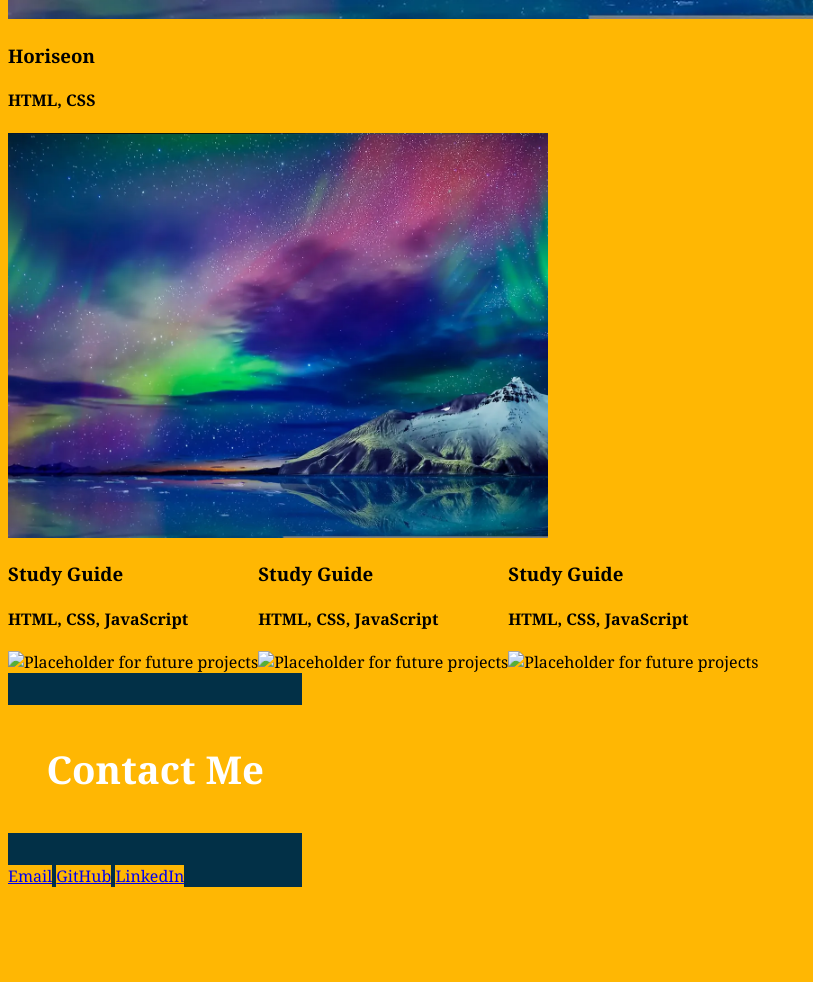
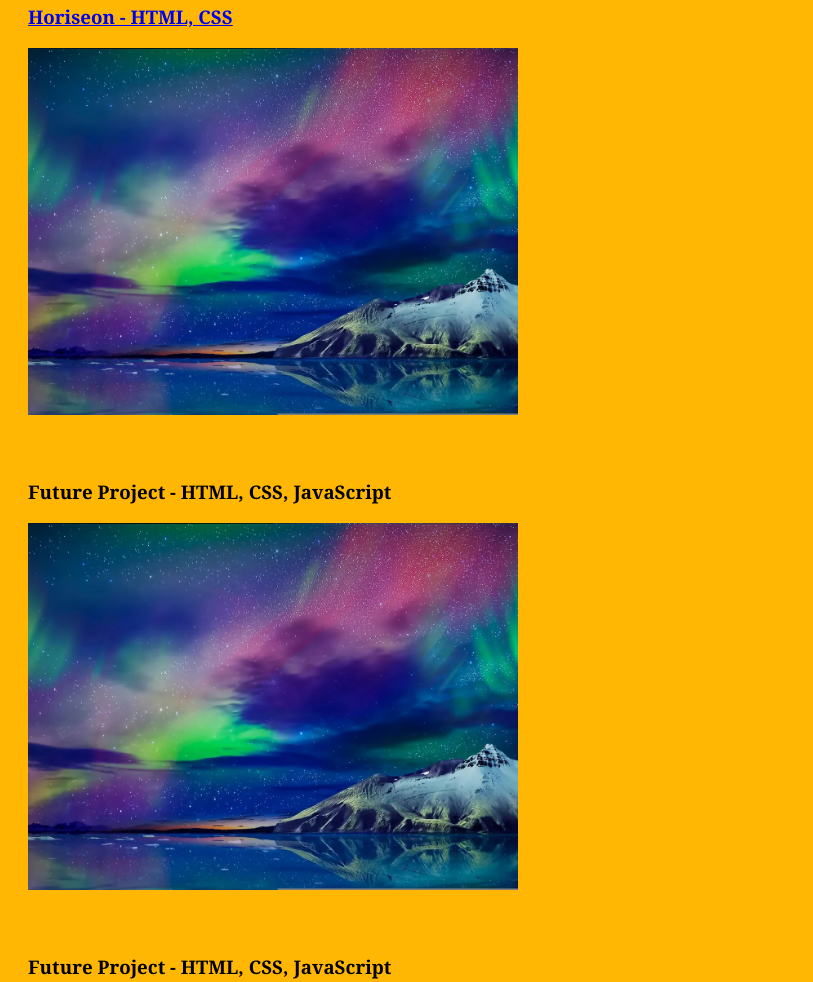
Before and after one commit to ahgeak/anna_chuapetcharasopon_portfolio, a plain HTML site: page index.html in a window 1280 px wide. Shown: the part 1775-2757 px from the top of the page, without its empty margins (0-813 px from the left). Before the commit the page ends 2670 px from the top, so only its background shows below. Drawn offline with Linux system fonts and the light colour scheme.

Commit message:
fixed issue with images being the incorrect sizes, fixed id and class elements in work class, cleaned up CSS

```diff
--- a/assets/style.css
+++ b/assets/style.css
@@ -9,22 +9,27 @@
     padding: 2em;
 }
 
+.contact-me {
+    display: flex;
+    background-color: #023047;
+    padding: 2em;
+}
+
 .header h1 {
     font-size: 4vw;
 }
 
-.header h1, nav {
+.header h1, nav, .footer-right h2, .contact-me h2 {
     display: inline-block;
     background-color: #023047;
     color: white;
 }
 
-.header-right {
+.header-right, .footer-right {
     display: flex;
 }
 
-.header a {
-    /* float: right;  /* this makes them all side by side */
+.header a, .contact-me a {
     display: flex;
     flex-direction: row;
     color: white;
@@ -34,7 +39,7 @@
 }
 
 /* When mouse hovers change background color and text color */
-.header a:hover {
+.header a:hover, .contact-me a:hover {
     background-color: gray;
     color: black;
 }
@@ -59,32 +64,66 @@ h2 {
     }
 }
 
+/* This is the container element */
 .work {
     display: flex;
-    flex-direction: row;
-    flex-wrap: wrap;
+    /* flex-direction: row; */
+    /* overflow-x: scroll; */
+    flex-direction: column;
+    /* flex-wrap: wrap; */
 }
 
-/* This makes the layout responsive and has the elements display in columns */
-@media (max-width: 667px) {
+/* This makes the layout responsive and has the elements display in columns  */
+ @media (max-width: 667px) {
     .work {
         flex-direction: column;
     }
 }
 
-/* #about-me-title, #work-title {
-    float: left;
-    margin-right: 2em;
+/* This is the project cards */
+.project-card {
+    /* display: flex; */
+    padding: 20px;
 }
 
-#anna-photo {
-    justify-content: flex-end;
+
+
+.project-1-image {
+    display: inline-block;
+    width: 95%;
+    height: auto;
+}
+
+
+.project-pictures {
+    display: inline-block;
+    width: 40%;
+    height: auto;
+}
+
+/* .work img {
+    min-width: 150px;
+    width: 30%;
 } */
 
-#project-1-image {
-    width: 95%;
-}
 
-#project-2-image {
-    width: 45%;
-}
+/* .work-container {
+    position: grid;
+    align-items: center;
+    grid-template-columns: 1fr 1fr 1fr;
+    column-gap: 5px;
+} */
+
+
+/* .text-block {
+   position: relative;
+    bottom: 0;
+    font-size: 2em;
+    background-color: #023047;
+    color: white;
+    padding: .5em;
+} */
+    /* width: auto;
+    font-size: 1em;
+    padding: 20px;
+    text-align: left;
--- a/index.html
+++ b/index.html
@@ -10,13 +10,13 @@
 <body>
 
     <!-- Header element with links to each section of the page. When a user clicks on the link the user will be taken to that section of the page. -->
+    <div class="whole-page">
     <header class="header">
         <h1>Anna Chuapetcharasopon</h1>
         <nav class="header-right">
             <a href="#about-me-title">About Me</a>
             <a href="#work-title">Work</a>
             <a href="#contact-me-title">Contact Me</a>
-            <a class="nav-links-right">Resume</a>
         </nav>
     </header>
 
@@ -30,45 +30,43 @@
     <!-- This is the work section that will have examples of projects Anna has created -->
     <section class="work">
         <h2 id="work-title">Work</h2>
-        <div id="study-guide-project">
-            <h3>Study Guide</h3>
-            <h4>HTML, CSS</h4>
-            <img id="project-1-image" src="./assets/Images/Northern-Lights-3.png" alt="Screenshot of Anna's first project, a Study Guide">
+
+        <div id="study-guide-project" class="project-card">
+            <h3 class="text-block"><a href="https://ahgeak.github.io/prework-study-guide/">Study Guide - HTML, CSS</a></h3>
+            <img id="project-1-image" class="project-1-image" src="./assets/Images/Northern-Lights-3.png" alt="Screenshot of Anna's first project, a Study Guide">
         </div>
 
-        <div id="horiseon">
-            <h3>Horiseon</h3>
-            <h4>HTML, CSS</h4>
-            <img id="project-2-image" src="./assets/Images/Northern-Lights-3.png" alt="Refractoring project website screenshot">
+        <div id="horiseon" class="project-card">
+            <h3><a href="https://ahgeak.github.io/urban-octo-telegram_wk01/">Horiseon - HTML, CSS</a></h3>
+            <img class="project-pictures" src="./assets/Images/Northern-Lights-3.png" alt="Refractoring project website screenshot">
         </div>
 
-        <div id="place_holder_1">
-            <h3>Study Guide</h3>
-            <h4>HTML, CSS, JavaScript</h4>
-            <img src="" alt="Placeholder for future projects">
+        <div id="place_holder_1" class="project-card">
+            <h3>Future Project - HTML, CSS, JavaScript</h3>
+            <img class="project-pictures" src="./assets/Images/Northern-Lights-3.png" alt="Placeholder image for future project">
         </div>
 
-        <div id="place_holder_2">
-            <h3>Study Guide</h3>
-            <h4>HTML, CSS, JavaScript</h4>
-            <img src="" alt="Placeholder for future projects">
+        <div id="place_holder_2" class="project-card">
+            <h3>Future Project - HTML, CSS, JavaScript</h3>
+            <img class="project-pictures" src="./assets/Images/Northern-Lights-3.png" alt="Placeholder image for future project">
         </div>
 
-        <div id="place_holder_3">
-            <h3>Study Guide</h3>
-            <h4>HTML, CSS, JavaScript</h4>
-            <img src="" alt="Placeholder for future projects">
+        <div id="place_holder_3" class="project-card">
+            <h3>Future Project - HTML, CSS, JavaScript</h3>
+            <img class="project-pictures" src="./assets/Images/Northern-Lights-3.png" alt="Placeholder image for future project">
         </div>
+
     </section>
 
-    <section class="contact-me">
-        <nav id="contact-me-title">
-            <h2 id="contact-me-title">Contact Me</h2>
+    <footer class="contact-me">
+        <h2 id="contact-me-title">Contact Me</h2>
+        <nav id="contact-me-title" class="footer-right">
+
             <a href="mailto:annaedwardson@gmail.com">Email</a>
             <a href="https://github.com/ahgeak">GitHub</a>
             <a href="https://www.linkedin.com/">LinkedIn</a>
         </nav>
-    </section>
-
+    </footer>
+</div>
 </body>
 </html>
```
Also changed, not shown: 1 other file.
